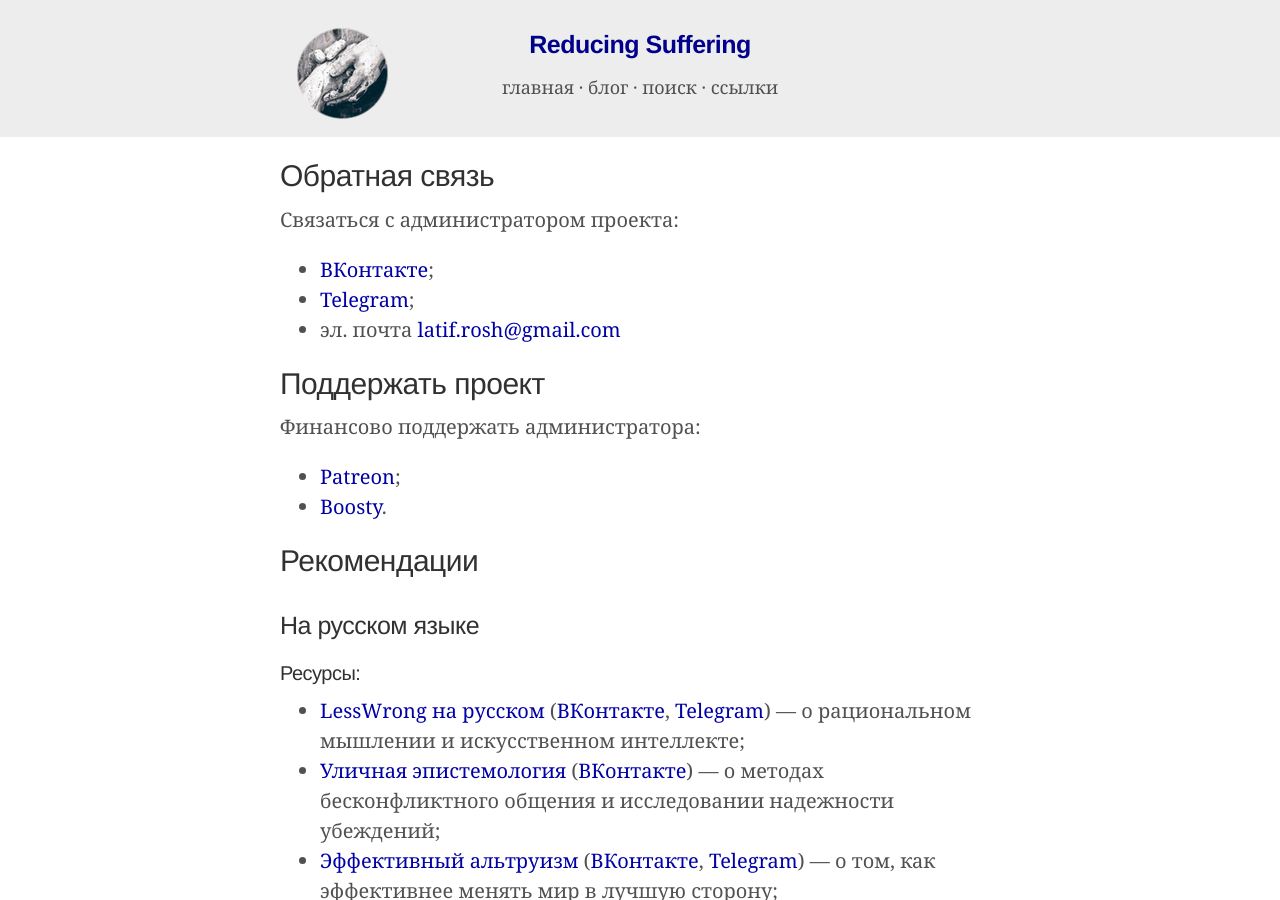
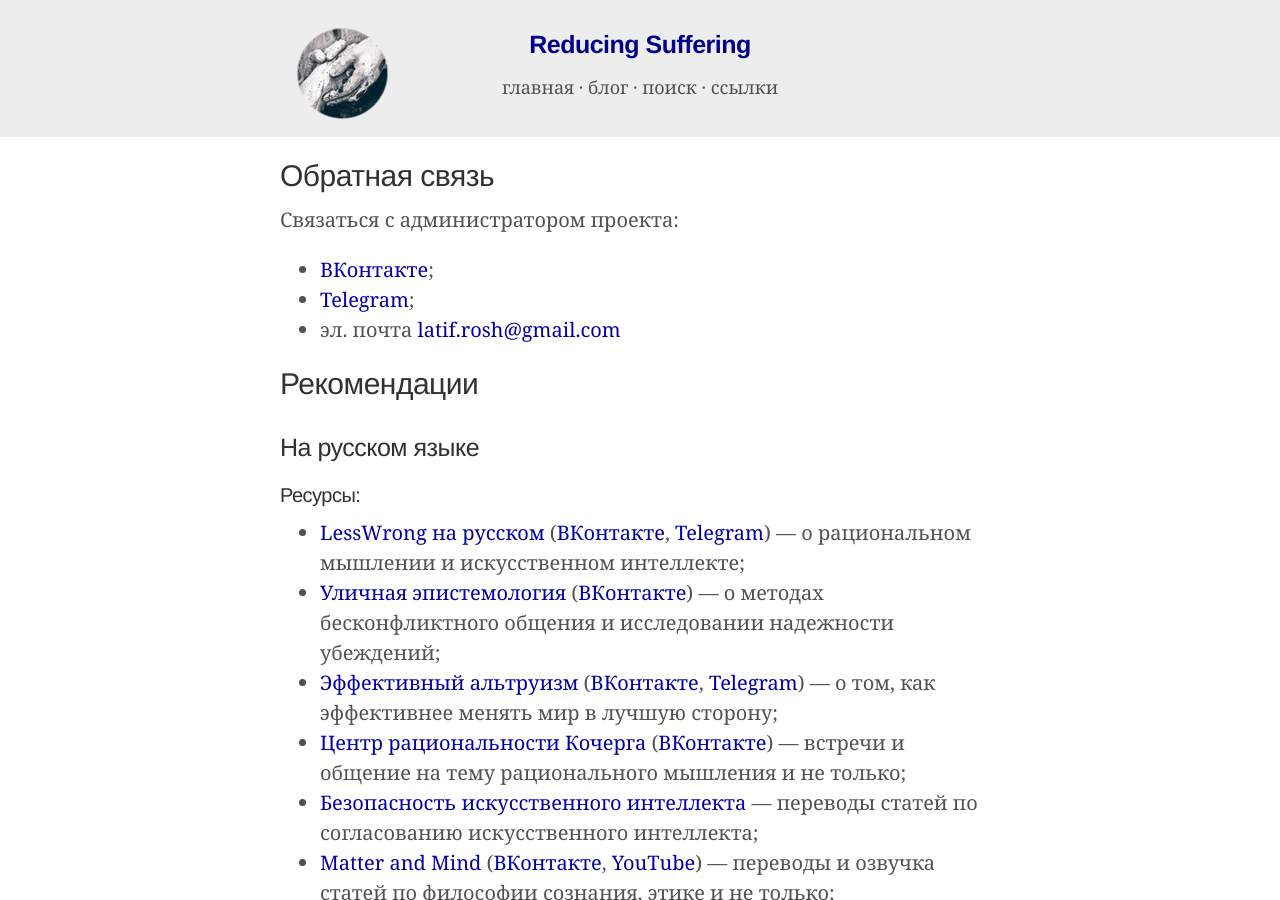
Before and after one commit to ReducingSuffering/reducingsuffering.github.io, a Jekyll site: the page built from links.md, in a window 1280 px wide and 900 px high. Built offline with Jekyll 4.4.1, drawn with Linux system fonts in a browser that asks for light colours.

Commit message:
Update links.md

```diff
--- a/links.md
+++ b/links.md
@@ -8,12 +8,6 @@ title: "Reducing Suffering: ссылки"
 * [ВКонтакте]({{ site.admin.vk }});
 * [Telegram]({{ site.admin.telegram }});
 * эл. почта [{{ site.admin.email }}](mailto:{{ site.admin.email }})
-
-## Поддержать проект
-
-Финансово поддержать администратора:
-* [Patreon]({{ site.admin.patreon }});
-* [Boosty]({{ site.admin.boosty }}).
 
 ## Рекомендации
 ### На русском языке
```
